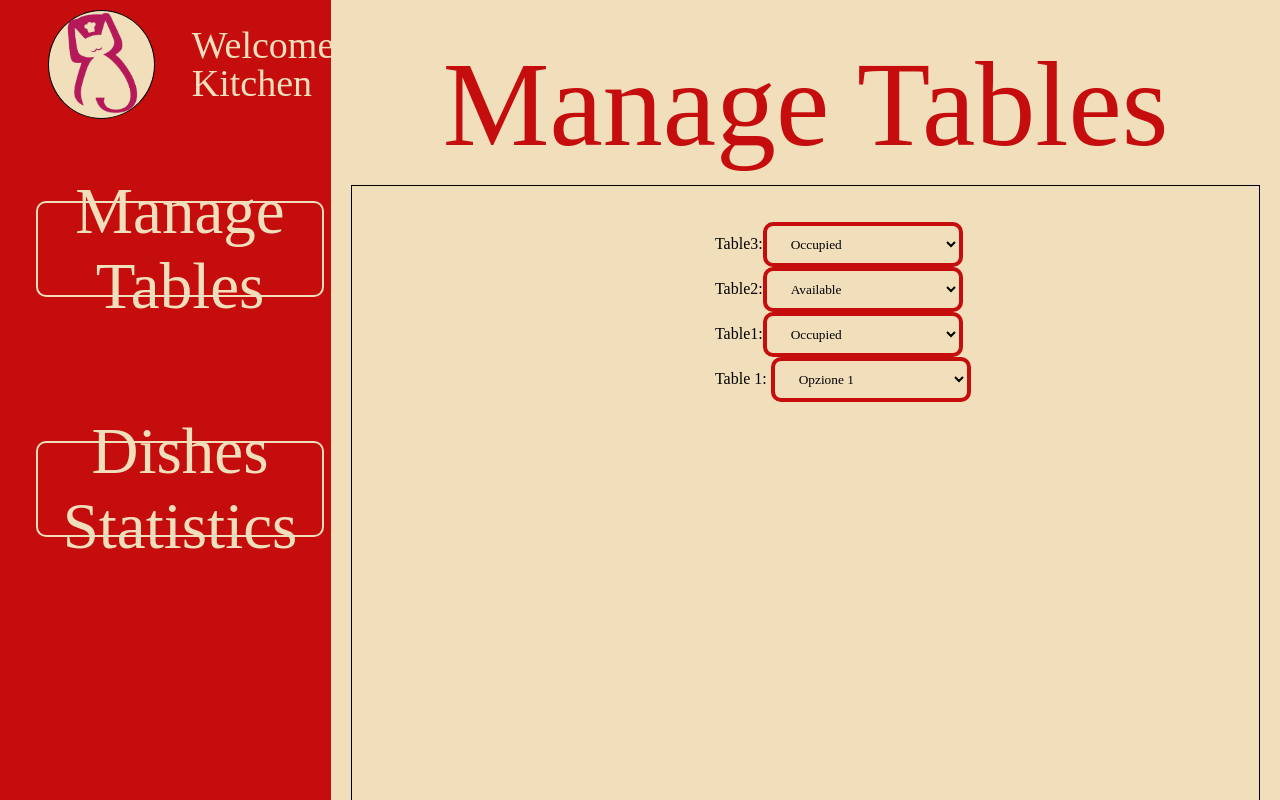
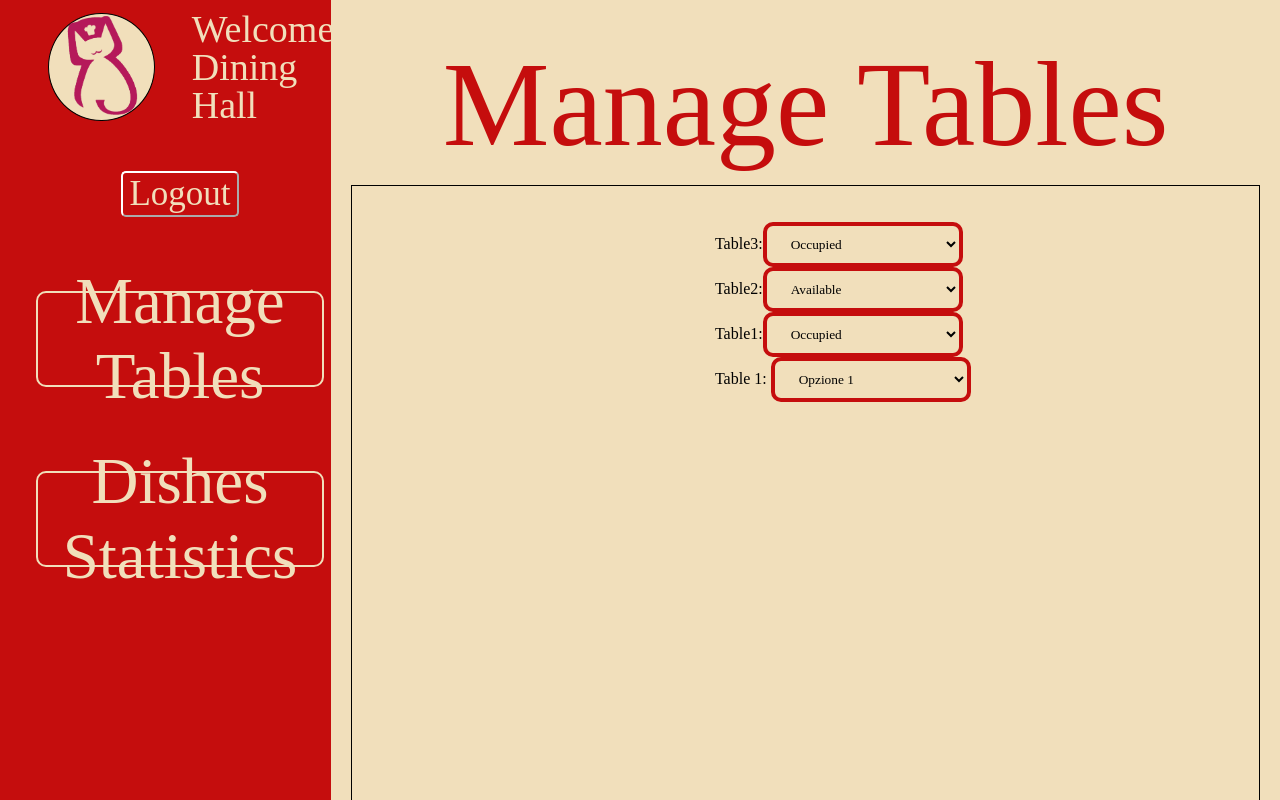
Before and after one commit to OldKingAllant/RistoCats, a website: page frontend/pages/dining_hall.html in a window 1280 px wide. Drawn offline with nearby package versions, Linux system fonts and the light colour scheme.

Commit message:
Add logout button to dining hall

```diff
--- a/frontend/pages/dining_hall.html
+++ b/frontend/pages/dining_hall.html
@@ -103,15 +103,16 @@
             padding: 0;
             background-color: #f1dfbb;
         }
-		button {
-            padding: 35px 120px;
+		.button {
+            color: #f1dfbb;
+            font-family: "Times New Roman", Times, serif;
+            margin-bottom: 10px;
+            background-color: #c50d0d;
+            height: 120px;
+            width: 450px;
             font-size: 50px;
-            font-family: 'Times New Roman', Times, serif;
-            background-color: #c50d0d;
-            color: white;
-            border: none;
-            cursor: pointer;
-            border-radius: 20px;
+            border-radius: 5px;
+            border-color: #f1dfbb;
         }
      .whiteband {
         background-color: #f1dfbb;
@@ -366,23 +367,38 @@
   text-decoration: none;
   display: block;
 }
+
+        .logout_button{
+            right: 100px;
+            color: #f1dfbb;
+            font-size: 35px;
+            background-color: #c50d0d;
+            border-color: #f1dfbb;
+            font-family: "Times New Roman", Times, serif;
+            border-radius: 5px;
+            border-width: 2px;
+            border-color: white;
+        }
 	</style>
 
 
 </head>
 <body>
     <script src="../scripts/basic_behaviour_dining_hall.js"></script>
+    <script src="../scripts/common.js"></script>
+
 	<div class="redband">
         <div class="heading">
             <div class="logo">
                 <img src="../assets/images/ristotrositras.png" alt="logo">
             </div>
             <div class="welcometext">
-                <div class="noselect"><h3>Welcome, Kitchen</h3></div>
+                <div class="noselect"><h3>Welcome, Dining Hall</h3></div>
             </div>
         </div>
         <div class="body">
             <div class="body_buttons">
+                <button class="logout_button" onclick="perform_logout()">Logout</button>
                 <button class="button" onclick="indexto('ordering')">
                     <div class="noselect" id="order">Manage Tables</div>
                 </button>
@@ -391,7 +407,9 @@
                 </button>
             </div>
         </div>
+        <br>
     </div>
+
 
     <div class="whiteband">
         <div class="heading">
```
